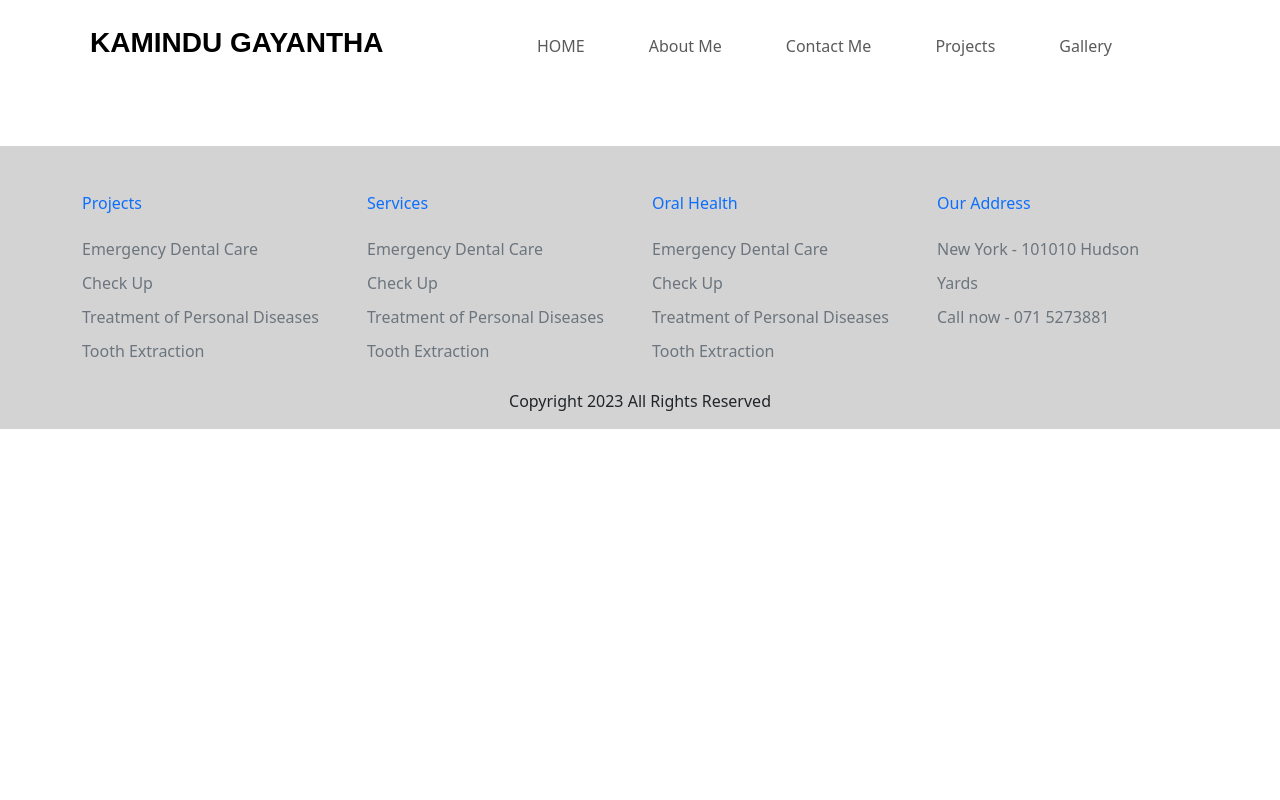
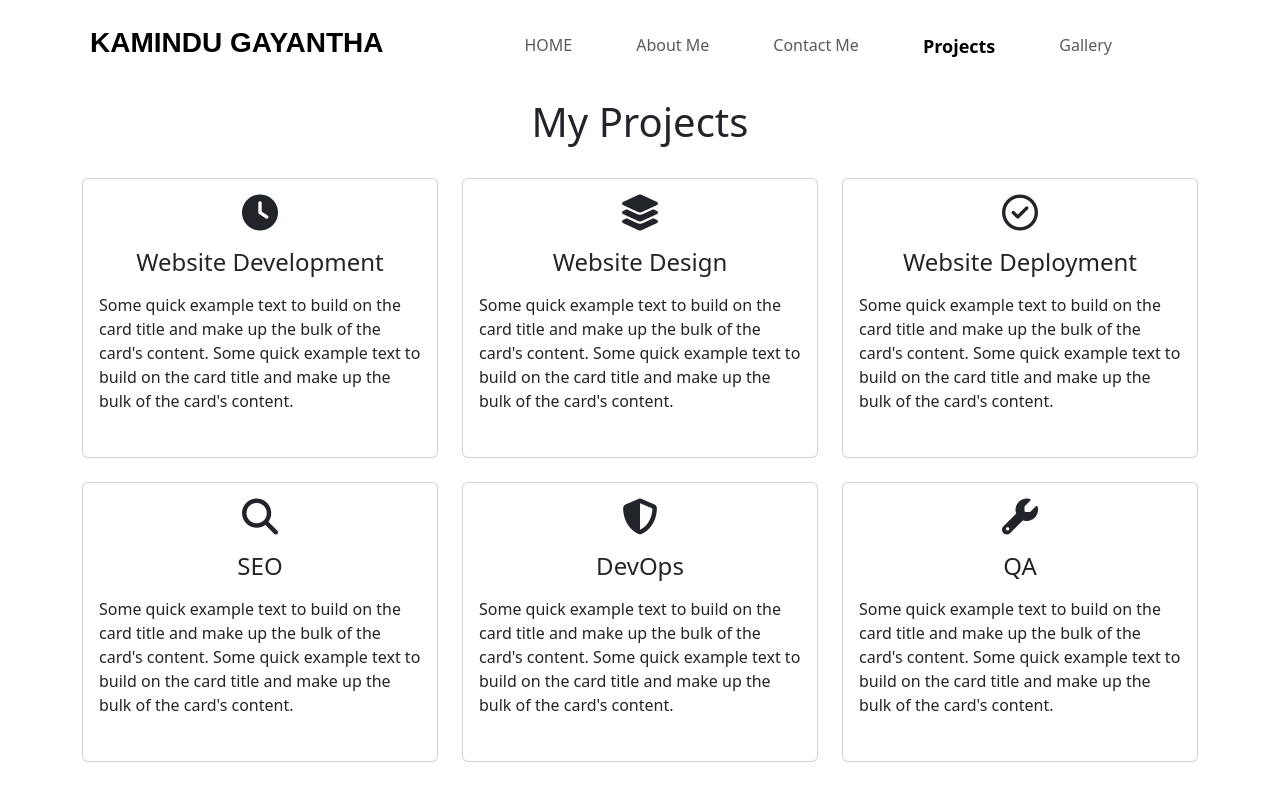
Before and after one commit to Kamindu99/personal-portfolio-web, a React (Create React App) app: page /my-projects in a window 1280 px wide. Shown: the top 800 px of the page. Built offline with nearby package versions, Linux system fonts and the light colour scheme.

Commit message:
my projects screen

```diff
--- a/src/App.css
+++ b/src/App.css
@@ -113,7 +113,21 @@
 
 
 
+.intro h1.animate {
+  overflow: hidden;
+  animation: reveal 1s ease-in-out;
+}
 
+@keyframes reveal {
+  0% {
+    transform: translateY(-100%);
+    opacity: 0;
+  }
+  100% {
+    transform: translateY(0);
+    opacity: 1;
+  }
+}
 
 
 
@@ -198,3 +212,25 @@
 }
 
 /* CSS for main section end*/
+
+
+/* services section css */
+.servicesText.card {
+  height: 280px;
+  cursor: pointer;
+}
+.servicesIcon {
+  font-size: 36px;
+  text-align: center;
+  width: 100%;
+}
+.card-title {
+  text-align: center;
+}
+.card:hover .servicesIcon {
+  color: #008000;
+}
+.servicesText:hover {
+  border: 1px solid #008000;
+}
+/* services section css end */
--- a/src/App.tsx
+++ b/src/App.tsx
@@ -5,6 +5,7 @@ import Navbar from './pages/Shared/Navbar/Navbar';
 import Footer from './pages/Shared/Footer/Footer';
 import HomePage from './pages/HomePage';
 import PhotoGallery from './pages/ImageGallery';
+import MyProjects from './pages/MyProjects';
 
 function App() {
   return (
@@ -13,6 +14,7 @@ function App() {
       <Routes>
         <Route path="/" element={<HomePage />} />
         <Route path="/my-photo" element={<PhotoGallery />} />
+        <Route path="/my-projects" element={<MyProjects />} />
       </Routes>
       <Footer />
     </BrowserRouter>
--- a/src/pages/HomePage.tsx
+++ b/src/pages/HomePage.tsx
@@ -3,6 +3,7 @@ import React from 'react'
 type Props = {}
 
 const HomePage = (props: Props) => {
+
   return (
     <div>
 
@@ -20,7 +21,7 @@ const HomePage = (props: Props) => {
 
 
   <div className="intro" id="home">
-    <h1>Hi, It's me Kamindu</h1>
+  <h1 className="animate">Hi, It's me Kamindu</h1>
     <p>I am a web developer in Sri Lanka.</p>
     {/* <button>Learn More</button> */}
   </div>
@@ -229,6 +230,7 @@ const HomePage = (props: Props) => {
       <p className="work-text">I have a lot of network skills and I am very good at them. I am very good at networking and I am always looking for new network skills.</p>
     </div>
   </div>
+
       <section id="contact">
         <div className="container mt-3 contactContent">
           <h1 className="text-center">Contact Me</h1>
@@ -273,6 +275,7 @@ const HomePage = (props: Props) => {
         </div>
       </section>
 
+
     </div>
 
 
--- a/src/pages/MyProjects.tsx
+++ b/src/pages/MyProjects.tsx
@@ -4,7 +4,87 @@ type Props = {}
 
 const MyProjects = (props: Props) => {
   return (
-    <div>MyProjects</div>
+    <div>
+          <section id="services">
+        <div className="container">
+            <h1 className="text-center">My Projects</h1>
+            <div className="row">
+                <div className="col-lg-4 mt-4">
+                    <div className="card servicesText">
+                        <div className="card-body">
+                            <i className="fas servicesIcon fa-clock"></i>
+                            <h4 className="card-title mt-3">Website Development</h4>
+                            <p className="card-text mt-3">Some quick example text to build on the card title and make up the bulk of the card's content.
+                                Some quick example text to build on the card title and make up the bulk of the card's content.
+                            </p>
+                        </div>
+                    </div>
+                </div>
+                <div className="col-lg-4 mt-4">
+                    <div className="card servicesText">
+                        <div className="card-body">
+                            <i className='fas servicesIcon fa-layer-group'></i>
+                            <h4 className="card-title mt-3">Website Design</h4>
+                            <p className="card-text mt-3">Some quick example text to build on the card title and make up the bulk of the card's content.
+                                Some quick example text to build on the card title and make up the bulk of the card's content.
+                            </p>
+                        </div>
+                    </div>
+                </div>
+
+                <div className="col-lg-4 mt-4">
+                    <div className="card servicesText">
+                        <div className="card-body">
+                            <i className='far servicesIcon fa-check-circle'></i>
+                            <h4 className="card-title mt-3">Website Deployment</h4>
+                            <p className="card-text mt-3">Some quick example text to build on the card title and make up the bulk of the card's content.
+                                Some quick example text to build on the card title and make up the bulk of the card's content.
+                            </p>
+                        </div>
+                    </div>
+                </div>
+            </div>
+
+            <div className="row">
+                <div className="col-lg-4 mt-4">
+                    <div className="card servicesText">
+                        <div className="card-body">
+                            <i className='fas servicesIcon fa-search'></i>
+                            <h4 className="card-title mt-3">SEO</h4>
+                            <p className="card-text mt-3">Some quick example text to build on the card title and make up the bulk of the card's content.
+                                Some quick example text to build on the card title and make up the bulk of the card's content.
+                            </p>
+                        </div>
+                    </div>
+                </div>
+
+                <div className="col-lg-4 mt-4">
+                    <div className="card servicesText">
+                        <div className="card-body">
+                            <i className='fas servicesIcon fa-shield-alt'></i>
+                            <h4 className="card-title mt-3">DevOps</h4>
+                            <p className="card-text mt-3">Some quick example text to build on the card title and make up the bulk of the card's content.
+                                Some quick example text to build on the card title and make up the bulk of the card's content.
+                            </p>
+                        </div>
+                    </div>
+                </div>
+
+                <div className="col-lg-4 mt-4">
+                    <div className="card servicesText">
+                        <div className="card-body">
+                            <i className='fas servicesIcon fa-wrench'></i>
+                            <h4 className="card-title mt-3">QA</h4>
+                            <p className="card-text mt-3">Some quick example text to build on the card title and make up the bulk of the card's content.
+                                Some quick example text to build on the card title and make up the bulk of the card's content.
+                            </p>
+                        </div>
+                    </div>
+                </div>
+            </div>
+        </div>
+    </section>
+    </div>
   )
 }
 
--- a/src/pages/Shared/Navbar/Navbar.tsx
+++ b/src/pages/Shared/Navbar/Navbar.tsx
@@ -19,7 +19,7 @@ const Navbar = () => {
     const str = window.location.href;
 
     const isGallery = str.includes("/my-photo");
-    const isProject = str.includes("/#qualification");
+    const isProject = str.includes("/my-projects");
     const isContactMe = str.includes("/#contact");
     const isAboutUs = str.includes("/#about");
 
@@ -51,7 +51,7 @@ const Navbar = () => {
                         </li>
 
                         <li className="nav-item">
-                            <a className={`nav-link me-5 ${isProject?'active':''}`} href="/#qualification">Projects</a>
+                            <a className={`nav-link me-5 ${isProject?'active':''}`} href="/my-projects">Projects</a>
                         </li>
 
                         <li className="nav-item">
```
